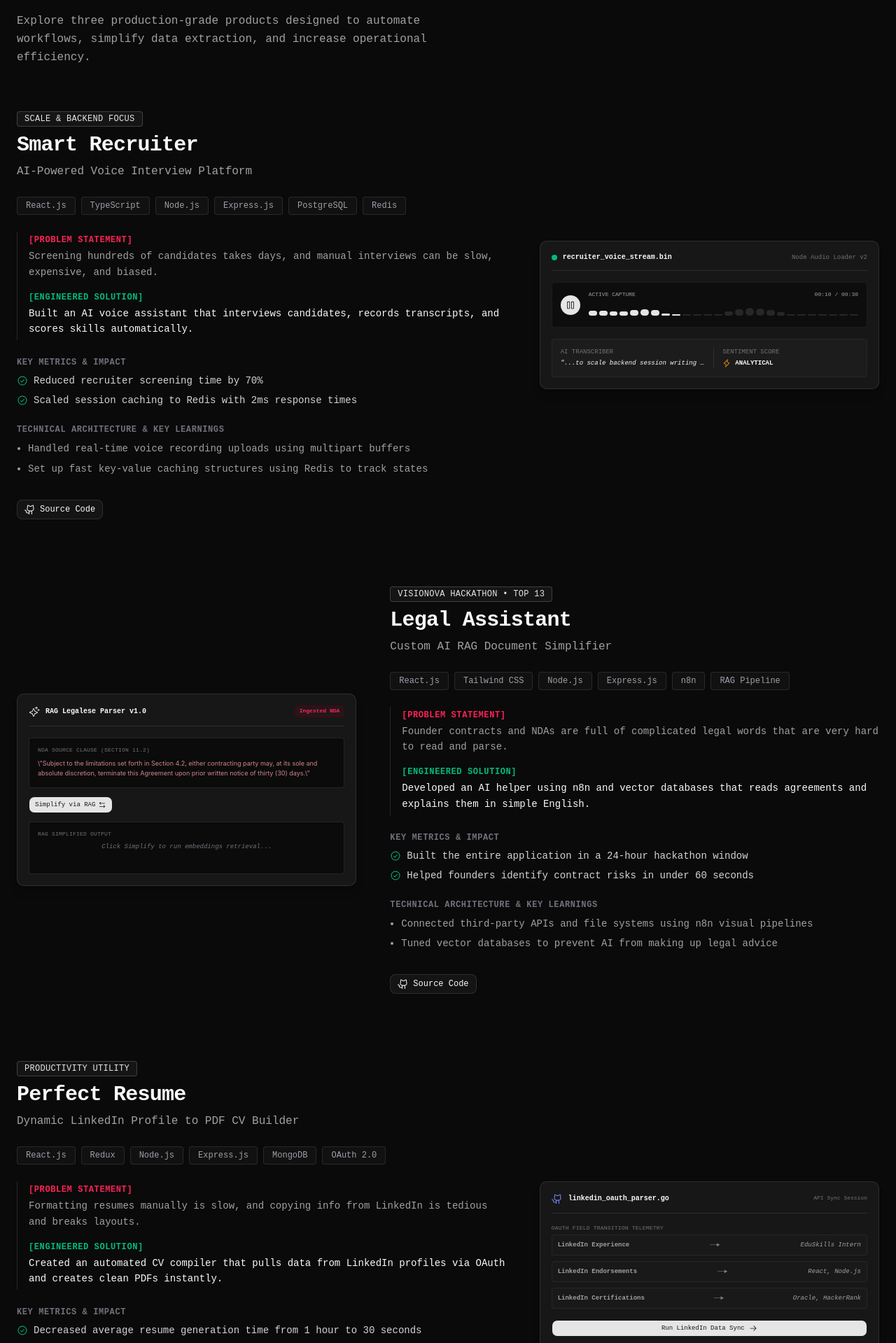
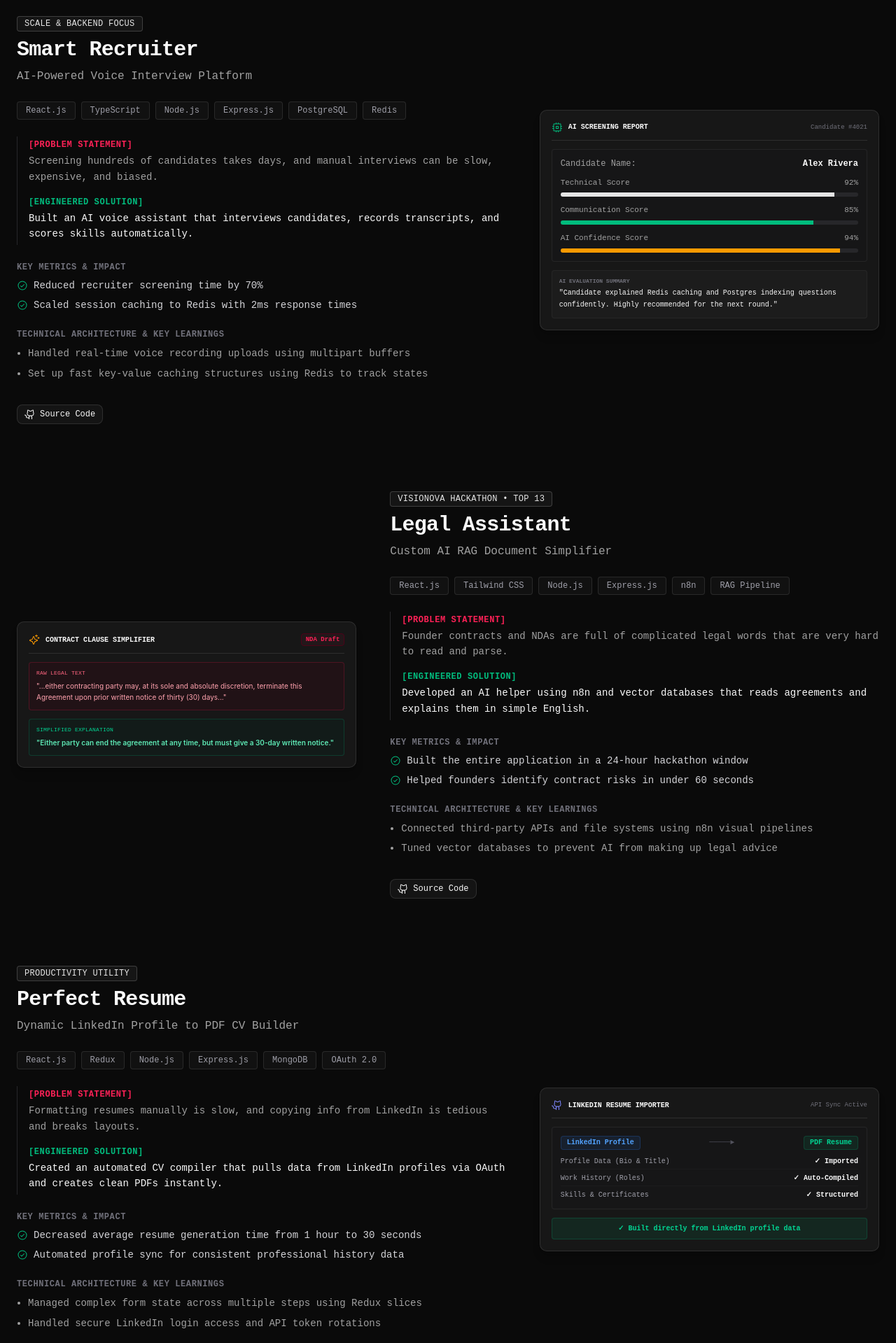
Before and after one commit to KarthikeyaTadiparti/new-portfolio, a React (Vite) app in the folder frontend/: page / in a window 1280 px wide. Shown: the part 881-2800 px from the top of the page at 70% size. Built offline with nearby package versions, Linux system fonts and the light colour scheme.

Commit message:
Modify projects section

```diff
--- a/frontend/components/projects-section.tsx
+++ b/frontend/components/projects-section.tsx
@@ -1,15 +1,10 @@
-import React, { useState, useEffect } from "react"
-import { motion, AnimatePresence } from "motion/react"
+import { motion } from "motion/react"
 import {
   GithubLogo,
   ArrowSquareOut,
-  Play,
-  Pause,
-  ArrowRight,
-  Lightning,
-  Sparkle,
-  ArrowsLeftRight,
-  CheckCircle
+  CheckCircle,
+  Cpu,
+  Sparkle
 } from "@phosphor-icons/react"
 import { Button } from "@/components/ui/button"
 
@@ -92,15 +87,15 @@ export function ProjectsSection() {
     <section id="projects" className="py-20 px-6 max-w-7xl mx-auto w-full border-b border-border bg-background relative">
       {/* Eyebrow and Section Header */}
       <div className="flex flex-col space-y-4 mb-16 text-left max-w-2xl font-mono">
-        <div className="inline-flex items-center gap-2 w-fit px-3 py-1 rounded-full border border-border bg-muted/50 text-xs uppercase tracking-wider text-muted-foreground">
+        {/* <div className="inline-flex items-center gap-2 w-fit px-3 py-1 rounded-full border border-border bg-muted/50 text-xs uppercase tracking-wider text-muted-foreground">
           Case Studies
-        </div>
+        </div> */}
         <h2 className="text-3xl md:text-4xl font-bold tracking-tight text-foreground">
-          Featured Engineering Projects
+          Projects
         </h2>
-        <p className="text-muted-foreground text-base leading-relaxed">
+        {/* <p className="text-muted-foreground text-base leading-relaxed">
           Explore three production-grade products designed to automate workflows, simplify data extraction, and increase operational efficiency.
-        </p>
+        </p> */}
       </div>
 
       {/* Case Studies Stack */}
@@ -174,7 +169,7 @@ export function ProjectsSection() {
                 </span>
                 <ul className="flex flex-col gap-2 text-sm">
                   {project.impact.map((imp, index) => (
-                    <li key={index} className="flex items-start gap-2 text-zinc-300">
+                    <li key={index} className="flex items-start gap-2 text-zinc-700 dark:text-zinc-300">
                       <CheckCircle className="size-4 text-emerald-500 shrink-0 mt-0.5" />
                       <span>{imp}</span>
                     </li>
@@ -225,108 +220,58 @@ export function ProjectsSection() {
 
 // Smart Recruiter Widget
 function SmartRecruiterWidget() {
-  const [isPlaying, setIsPlaying] = useState<boolean>(true)
-  const [playbackTime, setPlaybackTime] = useState<number>(4)
-  const [sentiment, setSentiment] = useState<string>("Confident")
-  const [transcription, setTranscription] = useState<string>("I set up Redis caching...")
-  const timerRef = React.useRef<any>(null)
-
-  // Simulation loop for candidate audio screener
-  useEffect(() => {
-    if (!isPlaying) return
-
-    timerRef.current = setInterval(() => {
-      setPlaybackTime((t) => {
-        const next = t >= 30 ? 0 : t + 1
-
-        // Dynamic logs matching audio time
-        if (next < 8) {
-          setTranscription("\"I set up Redis caching key-values...\"")
-          setSentiment("Confident")
-        } else if (next < 16) {
-          setTranscription("\"...to scale backend session writing speeds...\"")
-          setSentiment("Analytical")
-        } else if (next < 24) {
-          setTranscription("\"...and reduce Postgres read latency load.\"")
-          setSentiment("System Architect")
-        } else {
-          setTranscription("\"Screening parameters scored by AI pipeline.\"")
-          setSentiment("Objective")
-        }
-
-        return next
-      })
-    }, 1000)
-
-    return () => {
-      if (timerRef.current) clearInterval(timerRef.current)
-    }
-  }, [isPlaying])
-
   return (
-    <div className="w-full border border-border bg-card shadow-lg rounded-lg overflow-hidden font-mono text-xs p-4 flex flex-col gap-4">
+    <div className="w-full border border-border bg-card shadow-lg rounded-lg overflow-hidden font-mono text-xs p-4 flex flex-col gap-3">
       {/* Title block */}
-      <div className="flex items-center justify-between border-b border-border pb-3">
+      <div className="flex items-center justify-between border-b border-border pb-2.5">
         <div className="flex items-center gap-2">
-          <div className="size-2 rounded-full bg-emerald-500 animate-pulse" />
-          <span className="font-semibold text-foreground text-[10px]">recruiter_voice_stream.bin</span>
+          <Cpu className="size-4 text-emerald-500" />
+          <span className="font-semibold text-foreground text-[10px]">AI SCREENING REPORT</span>
         </div>
-        <span className="text-[9px] text-zinc-500">Node Audio Loader v2</span>
+        <span className="text-[9px] text-zinc-500">Candidate #4021</span>
       </div>
 
-      {/* Waveform Player */}
-      <div className="bg-black/40 border border-border/60 rounded p-3 flex flex-col gap-3">
-        <div className="flex items-center gap-3">
-          <button
-            onClick={() => setIsPlaying(!isPlaying)}
-            className="size-7 rounded-full bg-primary text-primary-foreground flex items-center justify-center cursor-pointer hover:bg-primary/80 transition-colors"
-          >
-            {isPlaying ? <Pause className="size-3.5 fill-current" /> : <Play className="size-3.5 fill-current ml-0.5" />}
-          </button>
-
-          <div className="flex-1 flex flex-col gap-1">
-            <div className="flex items-center justify-between text-[8px] text-muted-foreground">
-              <span>ACTIVE CAPTURE</span>
-              <span>00:{playbackTime < 10 ? `0${playbackTime}` : playbackTime} / 00:30</span>
-            </div>
-            {/* Waveform bars */}
-            <div className="h-6 flex items-end gap-[3px] py-1 select-none">
-              {Array.from({ length: 26 }).map((_, idx) => {
-                // Generate a pseudo-random wave height that changes dynamically if playing
-                const baseHeight = 20 + Math.sin(idx * 0.5) * 45 + Math.cos(idx * 0.9) * 25
-                const animHeight = isPlaying
-                  ? Math.max(10, Math.min(95, baseHeight + Math.sin(playbackTime + idx) * 20))
-                  : baseHeight * 0.6
-
-                return (
-                  <motion.div
-                    key={idx}
-                    animate={{ height: `${animHeight}%` }}
-                    transition={{ type: "spring", stiffness: 200, damping: 12 }}
-                    className={`flex-1 rounded-sm ${idx * 1.15 < playbackTime ? "bg-primary" : "bg-zinc-800"}`}
-                  />
-                )
-              })}
-            </div>
+      {/* Score Telemetry */}
+      <div className="space-y-3 bg-zinc-100 dark:bg-zinc-900/40 border border-border/60 rounded p-3 text-sm">
+        <div className="flex justify-between items-center text-xs">
+          <span className="text-muted-foreground">Candidate Name:</span>
+          <span className="text-foreground font-semibold">Alex Rivera</span>
+        </div>
+        <div className="space-y-1.5">
+          <div className="flex justify-between text-[11px] text-muted-foreground">
+            <span>Technical Score</span>
+            <span>92%</span>
+          </div>
+          <div className="h-1.5 w-full bg-zinc-200 dark:bg-zinc-800 rounded-full overflow-hidden">
+            <div className="bg-primary h-full w-[92%]" />
+          </div>
+        </div>
+        <div className="space-y-1.5">
+          <div className="flex justify-between text-[11px] text-muted-foreground">
+            <span>Communication Score</span>
+            <span>85%</span>
+          </div>
+          <div className="h-1.5 w-full bg-zinc-200 dark:bg-zinc-800 rounded-full overflow-hidden">
+            <div className="bg-emerald-500 h-full w-[85%]" />
+          </div>
+        </div>
+        <div className="space-y-1.5">
+          <div className="flex justify-between text-[11px] text-muted-foreground">
+            <span>AI Confidence Score</span>
+            <span>94%</span>
+          </div>
+          <div className="h-1.5 w-full bg-zinc-200 dark:bg-zinc-800 rounded-full overflow-hidden">
+            <div className="bg-amber-500 h-full w-[94%]" />
           </div>
         </div>
       </div>
 
-      {/* AI Inference Telemetry Box */}
-      <div className="grid grid-cols-2 gap-3 text-[9px] bg-muted/40 p-3 rounded border border-border/40">
-        <div className="space-y-1">
-          <span className="text-zinc-500 block">AI TRANSCRIBER</span>
-          <p className="text-foreground italic leading-normal truncate max-w-[140px] md:max-w-none">
-            {transcription}
-          </p>
-        </div>
-        <div className="space-y-1 border-l border-border/80 pl-3">
-          <span className="text-zinc-500 block">SENTIMENT SCORE</span>
-          <div className="flex items-center gap-1.5 mt-0.5">
-            <Lightning className="size-3 text-amber-500" />
-            <span className="text-foreground font-semibold uppercase">{sentiment}</span>
-          </div>
-        </div>
+      {/* AI Summary Readout */}
+      <div className="bg-muted/40 p-2.5 rounded border border-border/40 text-[10px] space-y-1">
+        <span className="text-zinc-500 block uppercase font-semibold text-[8px]">AI Evaluation Summary</span>
+        <p className="text-foreground leading-relaxed">
+          "Candidate explained Redis caching and Postgres indexing questions confidently. Highly recommended for the next round."
+        </p>
       </div>
     </div>
   )
@@ -334,115 +279,34 @@ function SmartRecruiterWidget() {
 
 // Legal Assistant Widget
 function LegalAssistantWidget() {
-  const [isProcessing, setIsProcessing] = useState<boolean>(false)
-  const [progress, setProgress] = useState<number>(0)
-  const [showSimplified, setShowSimplified] = useState<boolean>(false)
-
-  const triggerSimplification = () => {
-    if (isProcessing) return
-    setIsProcessing(true)
-    setProgress(0)
-    setShowSimplified(false)
-  }
-
-  useEffect(() => {
-    if (!isProcessing) return
-
-    const timer = setInterval(() => {
-      setProgress((p) => {
-        if (p >= 100) {
-          clearInterval(timer)
-          setIsProcessing(false)
-          setShowSimplified(true)
-          return 100
-        }
-        return p + 20
-      })
-    }, 300)
-
-    return () => clearInterval(timer)
-  }, [isProcessing])
-
   return (
-    <div className="w-full border border-border bg-card shadow-lg rounded-lg overflow-hidden font-mono text-xs p-4 flex flex-col gap-4">
+    <div className="w-full border border-border bg-card shadow-lg rounded-lg overflow-hidden font-mono text-xs p-4 flex flex-col gap-3">
       {/* Title bar */}
-      <div className="flex items-center justify-between border-b border-border pb-3">
+      <div className="flex items-center justify-between border-b border-border pb-2.5">
         <div className="flex items-center gap-2">
-          <Sparkle className="size-4 text-primary animate-pulse" />
-          <span className="font-semibold text-foreground text-[10px]">RAG Legalese Parser v1.0</span>
+          <Sparkle className="size-4 text-amber-500" />
+          <span className="font-semibold text-foreground text-[10px]">CONTRACT CLAUSE SIMPLIFIER</span>
         </div>
-        <span className="text-[8px] text-rose-500 font-semibold px-1.5 py-0.5 rounded border border-rose-950 bg-rose-500/5">
-          Ingested NDA
+        <span className="text-[9px] text-rose-500 font-semibold px-1.5 py-0.5 rounded border border-rose-950/20 dark:border-rose-950 bg-rose-500/5">
+          NDA Draft
         </span>
       </div>
 
-      {/* Split Viewer */}
-      <div className="flex flex-col gap-3 min-h-[160px]">
-        {/* Raw clause container */}
-        <div className="bg-black/50 border border-border rounded p-3 flex flex-col gap-1.5">
-          <span className="text-[8px] text-zinc-500 uppercase tracking-wide">NDA SOURCE CLAUSE (SECTION 11.2)</span>
-          <p className="text-[9px] text-rose-300/80 leading-relaxed font-sans select-none">
-            \"Subject to the limitations set forth in Section 4.2, either contracting party may, at its sole and absolute discretion, terminate this Agreement upon prior written notice of thirty (30) days.\"
+      <div className="flex flex-col gap-3">
+        {/* Complex Legalese Box */}
+        <div className="bg-rose-500/10 dark:bg-rose-950/20 border border-rose-500/20 rounded p-2.5">
+          <span className="text-[8px] text-rose-600 dark:text-rose-400 uppercase tracking-wide block mb-1">Raw Legal Text</span>
+          <p className="text-[10px] text-rose-900 dark:text-rose-300 leading-relaxed font-sans">
+            "...either contracting party may, at its sole and absolute discretion, terminate this Agreement upon prior written notice of thirty (30) days..."
           </p>
         </div>
 
-        {/* Simplification Trigger Bar */}
-        <div className="flex items-center gap-3">
-          <Button
-            size="xs"
-            onClick={triggerSimplification}
-            disabled={isProcessing}
-            className="rounded-md font-mono text-[9px] cursor-pointer flex items-center gap-1"
-          >
-            {isProcessing ? "Ingesting Embeddings..." : "Simplify via RAG"}
-            <ArrowsLeftRight className="size-3" />
-          </Button>
-
-          {isProcessing && (
-            <div className="flex-1 bg-zinc-900 rounded-full h-1.5 overflow-hidden border border-zinc-800">
-              <div
-                className="bg-primary h-full transition-all duration-300"
-                style={{ width: `${progress}%` }}
-              />
-            </div>
-          )}
-        </div>
-
-        {/* Simplified Output Container */}
-        <div className="bg-black/50 border border-border rounded p-3 flex-1 flex flex-col gap-1.5 min-h-[75px] relative">
-          <span className="text-[8px] text-zinc-500 uppercase tracking-wide">RAG Simplified Output</span>
-
-          <AnimatePresence mode="wait">
-            {!showSimplified && !isProcessing && (
-              <div className="text-[9px] text-zinc-500 italic flex items-center justify-center h-full">
-                Click Simplify to run embeddings retrieval...
-              </div>
-            )}
-
-            {isProcessing && (
-              <div className="text-[9px] text-zinc-400 animate-pulse flex items-center gap-1.5 h-full">
-                <span>⚡ Parsing vector indices and executing summary...</span>
-              </div>
-            )}
-
-            {showSimplified && !isProcessing && (
-              <motion.div
-                initial={{ opacity: 0, y: 5 }}
-                animate={{ opacity: 1, y: 0 }}
-                transition={{ duration: 0.3 }}
-                className="space-y-1.5 text-[9px] text-emerald-400"
-              >
-                <div className="flex items-start gap-1">
-                  <span>•</span>
-                  <p>Either party can end this agreement at any time for any reason.</p>
-                </div>
-                <div className="flex items-start gap-1">
-                  <span>•</span>
-                  <p>You must provide a 30-day prior written warning message to cancel.</p>
-                </div>
-              </motion.div>
-            )}
-          </AnimatePresence>
+        {/* Simplified Box */}
+        <div className="bg-emerald-500/10 dark:bg-emerald-950/20 border border-emerald-500/20 rounded p-2.5">
+          <span className="text-[8px] text-emerald-600 dark:text-emerald-400 uppercase tracking-wide block mb-1">Simplified Explanation</span>
+          <p className="text-[10px] text-emerald-800 dark:text-emerald-300 leading-relaxed font-sans font-semibold">
+            "Either party can end the agreement at any time, but must give a 30-day written notice."
+          </p>
         </div>
       </div>
     </div>
@@ -451,95 +315,47 @@ function LegalAssistantWidget() {
 
 // Perfect Resume Widget
 function PerfectResumeWidget() {
-  const [isMapping, setIsMapping] = useState<boolean>(false)
-  const [activeStep, setActiveStep] = useState<number>(-1)
-
-  const mappings = [
-    { from: "LinkedIn Experience", to: "Resume History Schema", field: "EduSkills Intern" },
-    { from: "LinkedIn Endorsements", to: "Structured Skill List", field: "React, Node.js" },
-    { from: "LinkedIn Certifications", to: "Technical Achievements", field: "Oracle, HackerRank" }
-  ]
-
-  const runMappingSimulation = () => {
-    if (isMapping) return
-    setIsMapping(true)
-    setActiveStep(0)
-  }
-
-  useEffect(() => {
-    if (!isMapping) return
-
-    const timer = setInterval(() => {
-      setActiveStep((s) => {
-        if (s >= mappings.length - 1) {
-          clearInterval(timer)
-          // Finish animation delay
-          setTimeout(() => {
-            setIsMapping(false)
-            setActiveStep(-1)
-          }, 1500)
-          return mappings.length
-        }
-        return s + 1
-      })
-    }, 1000)
-
-    return () => clearInterval(timer)
-  }, [isMapping])
-
   return (
-    <div className="w-full border border-border bg-card shadow-lg rounded-lg overflow-hidden font-mono text-xs p-4 flex flex-col gap-4">
+    <div className="w-full border border-border bg-card shadow-lg rounded-lg overflow-hidden font-mono text-xs p-4 flex flex-col gap-3">
       {/* Title bar */}
-      <div className="flex items-center justify-between border-b border-border pb-3">
+      <div className="flex items-center justify-between border-b border-border pb-2.5">
         <div className="flex items-center gap-2">
           <GithubLogo className="size-4 text-indigo-400" />
-          <span className="font-semibold text-foreground text-[10px]">linkedin_oauth_parser.go</span>
+          <span className="font-semibold text-foreground text-[10px]">LINKEDIN RESUME IMPORTER</span>
         </div>
-        <span className="text-[8px] text-zinc-500">API Sync Session</span>
+        <span className="text-[9px] text-zinc-500">API Sync Active</span>
       </div>
 
-      <div className="flex flex-col gap-3 min-h-[160px] justify-between">
-
-        {/* Mapping Process Rows */}
-        <div className="space-y-2 flex-1">
-          <span className="text-[8px] text-zinc-500 uppercase tracking-wide block mb-1">
-            OAuth Field Transition Telemetry
-          </span>
-
-          {mappings.map((map, idx) => {
-            const isProcessing = activeStep === idx
-            const isDone = activeStep > idx || activeStep === -1
-
-            return (
-              <div
-                key={idx}
-                className={`border rounded p-2 flex items-center justify-between text-[9px] transition-all ${
-                  isProcessing
-                    ? "border-primary bg-primary/5 text-foreground"
-                    : isDone && activeStep !== -1
-                      ? "border-emerald-800/40 bg-emerald-500/5 text-emerald-400"
-                      : "border-border/60 bg-muted/20 text-muted-foreground"
-                }`}
-              >
-                <span className="font-semibold">{map.from}</span>
-                <span className="text-[8px] opacity-75">──►</span>
-                <span className="italic">{map.field}</span>
-              </div>
-            )
-          })}
+      {/* Mapping Visualization */}
+      <div className="bg-zinc-100 dark:bg-zinc-900/40 border border-border/60 rounded p-3 flex flex-col gap-2.5">
+        <div className="flex justify-between items-center text-[10px]">
+          <div className="px-2 py-0.5 rounded bg-blue-500/10 border border-blue-500/20 text-blue-600 dark:text-blue-400 font-semibold">
+            LinkedIn Profile
+          </div>
+          <span className="text-zinc-400 dark:text-zinc-600">─────►</span>
+          <div className="px-2 py-0.5 rounded bg-emerald-500/10 border border-emerald-500/20 text-emerald-600 dark:text-emerald-400 font-semibold">
+            PDF Resume
+          </div>
         </div>
 
-        {/* Sync Trigger button */}
-        <Button
-          size="xs"
-          onClick={runMappingSimulation}
-          disabled={isMapping}
-          className="rounded-md font-mono text-[9px] w-full cursor-pointer flex items-center justify-center gap-1.5"
-        >
-          {isMapping ? "Syncing API Fields..." : "Run LinkedIn Data Sync"}
-          <ArrowRight className="size-3" />
-        </Button>
+        <div className="space-y-1.5 text-[10px] text-zinc-600 dark:text-zinc-400">
+          <div className="flex justify-between border-b border-border/20 pb-1">
+            <span>Profile Data (Bio & Title)</span>
+            <span className="text-zinc-950 dark:text-foreground font-semibold">✓ Imported</span>
+          </div>
+          <div className="flex justify-between border-b border-border/20 pb-1">
+            <span>Work History (Roles)</span>
+            <span className="text-zinc-950 dark:text-foreground font-semibold">✓ Auto-Compiled</span>
+          </div>
+          <div className="flex justify-between">
+            <span>Skills & Certificates</span>
+            <span className="text-zinc-950 dark:text-foreground font-semibold">✓ Structured</span>
+          </div>
+        </div>
+      </div>
 
+      <div className="bg-emerald-500/10 border border-emerald-500/20 text-emerald-600 dark:text-emerald-400 rounded py-2 text-center font-semibold text-[10px]">
+        ✓ Built directly from LinkedIn profile data
       </div>
     </div>
   )
```
